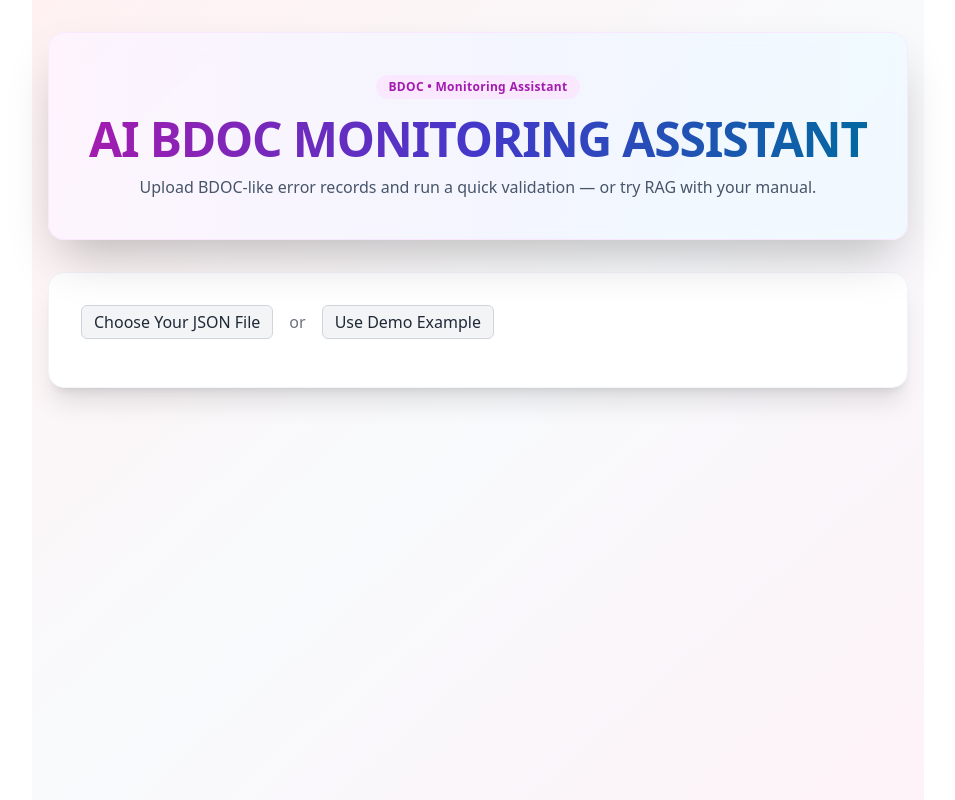
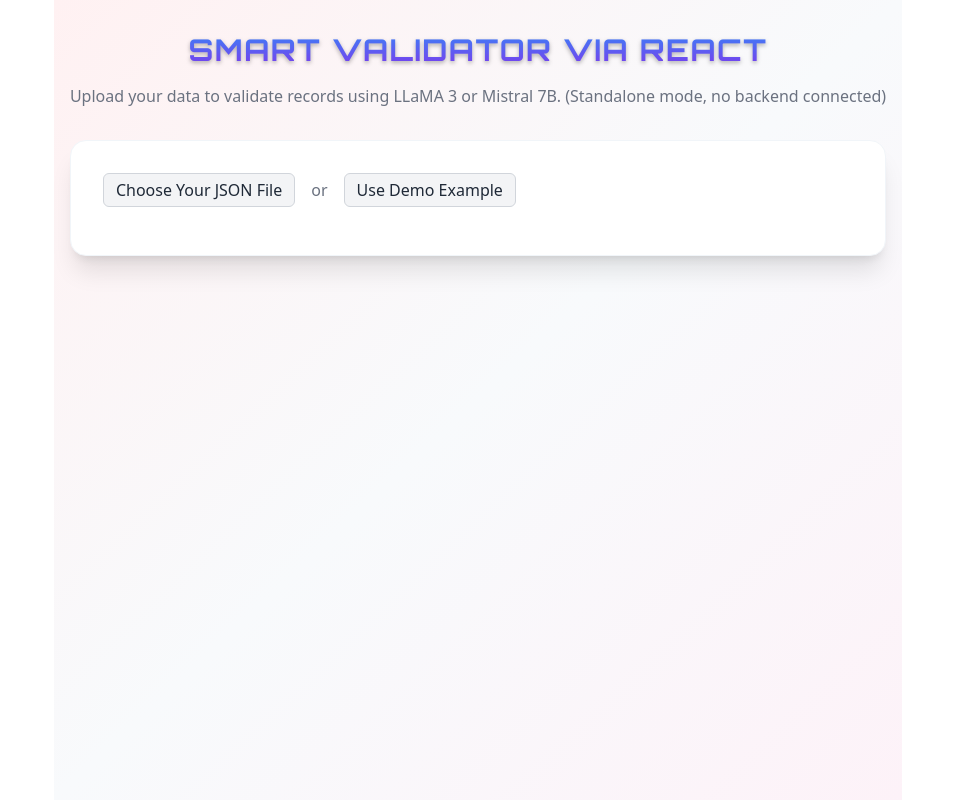
Before and after one commit to marcin4ever/ai-bdoc-assistant, a React (Vite) app in the folder frontend-react/: page / in a window 1280 px wide. Shown: the whole page, without its empty margins (162-1117 px from the left). Built offline with nearby package versions, Linux system fonts and the light colour scheme.

Commit message:
BDOC Assistant

```diff
--- a/frontend-react/src/App.tsx
+++ b/frontend-react/src/App.tsx
@@ -2,7 +2,7 @@
 import React, { useState } from 'react';
 import axios from 'axios';
 import { ClipLoader } from 'react-spinners';
-// import Header from './components/Header';
+import Header from './components/Header';
 import UploadSection from './components/UploadSection';
 import RunControls from './components/RunControls';
 
@@ -256,21 +256,7 @@
     <div className="min-h-screen bg-gradient-to-br from-rose-50 via-slate-50 to-pink-50 py-8">
       <div className="max-w-5xl mx-auto px-4">
         {/* a new hero header (different style + no old Header component) */}
-        <div className="relative overflow-hidden rounded-2xl bg-white/80 backdrop-blur shadow-2xl border border-fuchsia-100">
-          <div className="absolute inset-0 bg-gradient-to-r from-fuchsia-200 via-indigo-200 to-sky-200 opacity-20" />
-          <div className="relative p-8 md:p-10 text-center">
-            <span className="inline-flex items-center px-3 py-1 rounded-full bg-fuchsia-100 text-fuchsia-700 text-xs font-semibold tracking-wide">
-              BDOC • Monitoring Assistant
-            </span>
-            <h1 className="mt-4 text-4xl md:text-5xl font-black tracking-tight bg-clip-text text-transparent bg-gradient-to-r from-fuchsia-700 via-indigo-700 to-sky-700">
-              AI BDOC MONITORING ASSISTANT
-            </h1>
-            <p className="mt-3 text-slate-600">
-              Upload BDOC-like error records and run a quick validation — or try RAG with your manual.
-            </p>
-          </div>
-        </div>
-
+        <Header />
         {/* main card */}
         <div className="mt-8 bg-white p-8 shadow-xl rounded-2xl border border-slate-100">
           <UploadSection
```
